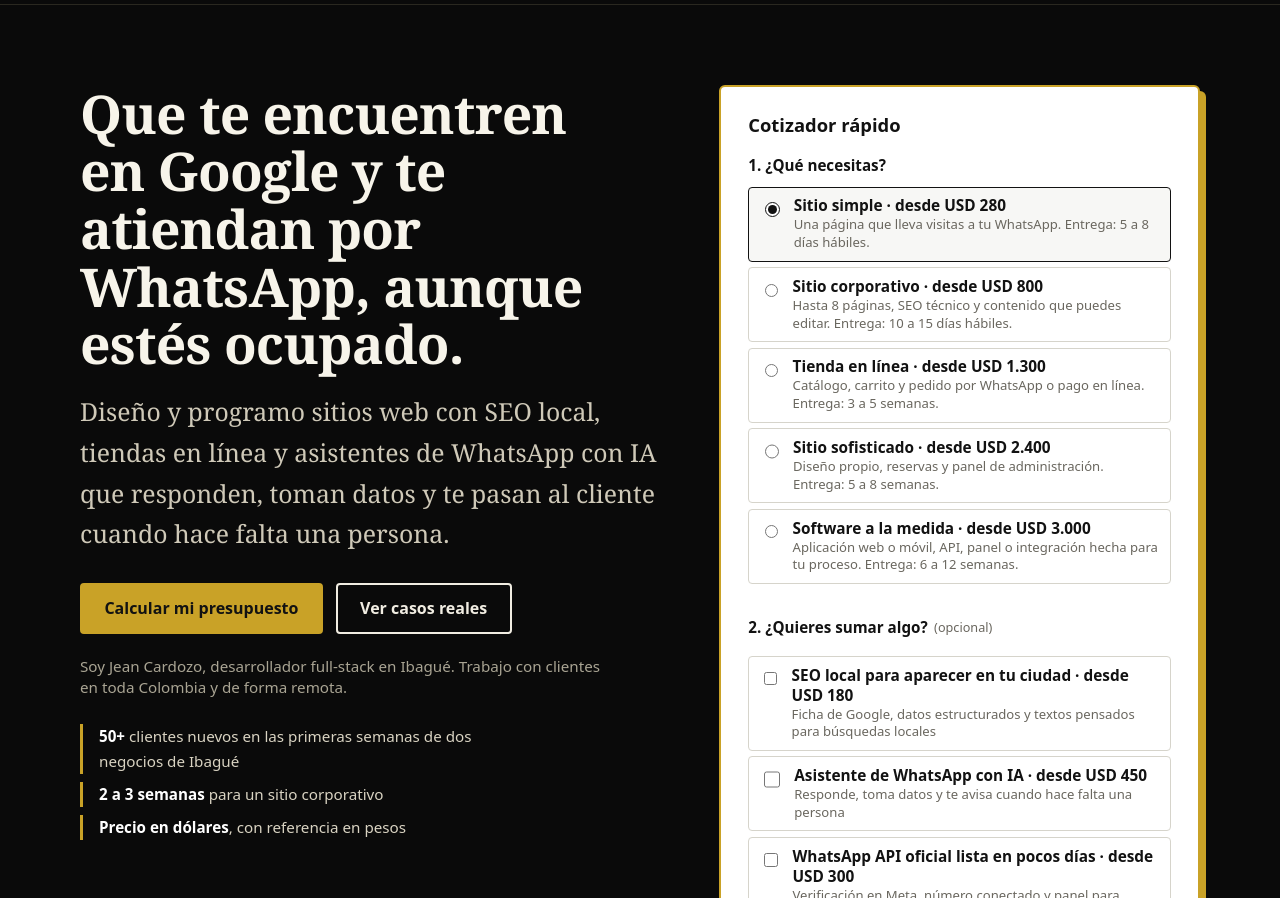
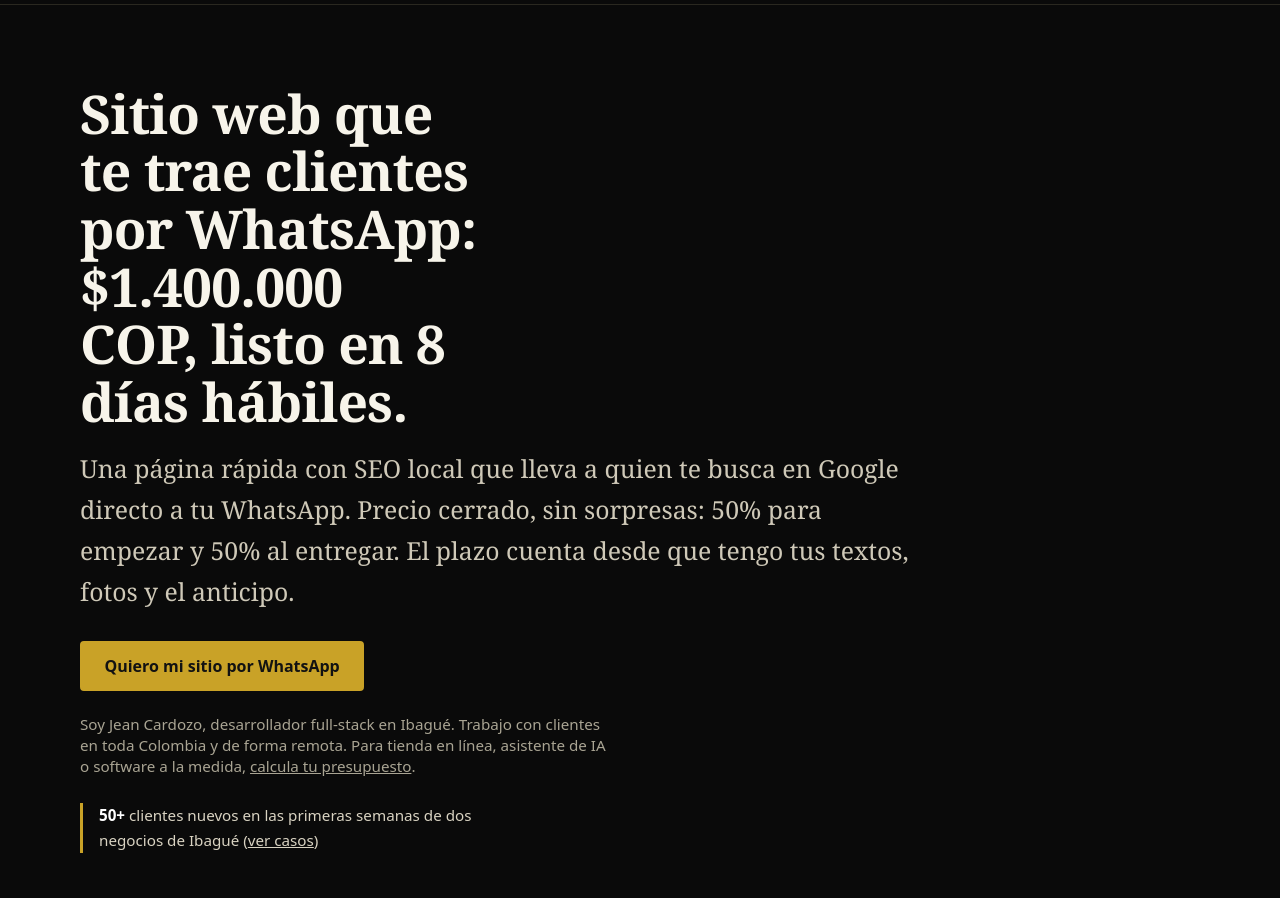
Before and after one commit to JeanCardozo/Portafolio, an Astro site: page / in a window 1280 px wide. Shown: the part 54-952 px from the top of the page. Built offline with nearby package versions, Linux system fonts and the light colour scheme; Astro itself is replaced by a stand-in of ours.

Commit message:
feat(home): lead the hero with one fixed-price offer and move the quote form below

```diff
--- a/src/pages/index.astro
+++ b/src/pages/index.astro
@@ -1,10 +1,11 @@
 ---
 import Base from '../layouts/Base.astro';
-import { site, tiers, addons, care, agentMonthly, hourly, trm, waLink } from '../data/site';
+import { site, tiers, addons, care, agentMonthly, hourly, trm, waLink, offer } from '../data/site';
 import { services } from '../data/services';
 
 const usd = (n: number) => n.toLocaleString('es-CO');
 const weeks = (d: [number, number]) => (d[1] <= 15 ? `${d[0]} a ${d[1]} días hábiles` : `${Math.round(d[0] / 5)} a ${Math.round(d[1] / 5)} semanas`);
+const copFmt = offer.cop.toLocaleString('es-CO');
 const title = 'Páginas web, software y asistentes de WhatsApp con IA · JeanCRG';
 const description = 'Desarrollador full-stack en Ibagué: páginas web con SEO local, tiendas, software a la medida y asistentes de WhatsApp con IA. Cotiza en 30 segundos.';
 const schema = [
@@ -33,61 +34,18 @@ const schema = [
 ---
 <Base title={title} description={description} schema={schema}>
   <section class="hero hero-dark">
-    <div class="wrap hero-grid">
-      <div>
-        <h1>Que te encuentren en Google y te atiendan por WhatsApp, aunque estés ocupado.</h1>
-        <p class="lede">Diseño y programo sitios web con SEO local, tiendas en línea y asistentes de WhatsApp con IA que responden, toman datos y te pasan al cliente cuando hace falta una persona.</p>
+    <div class="wrap hero-grid" style="grid-template-columns:1fr">
+      <div style="max-width:52rem">
+        <h1>{offer.name}: ${copFmt} COP, listo en {offer.days} días hábiles.</h1>
+        <p class="lede">Una página rápida con SEO local que lleva a quien te busca en Google directo a tu WhatsApp. Precio cerrado, sin sorpresas: {offer.upfront}% para empezar y {100 - offer.upfront}% al entregar. El plazo cuenta desde que tengo tus textos, fotos y el anticipo.</p>
         <div class="hero-cta">
-          <a class="btn btn-gold" href="#cotizador">Calcular mi presupuesto</a>
-          <a class="btn btn-ghost" href="#casos">Ver casos reales</a>
+          <a class="btn btn-gold" href={waLink(`Hola Jean, quiero el ${offer.name.toLowerCase()} por $${copFmt} COP en ${offer.days} días hábiles. Mi negocio es:`)} data-track="wa_hero">Quiero mi sitio por WhatsApp</a>
         </div>
-        <p class="who">Soy Jean Cardozo, desarrollador full-stack en Ibagué. Trabajo con clientes en toda Colombia y de forma remota.</p>
+        <p class="who">Soy Jean Cardozo, desarrollador full-stack en Ibagué. Trabajo con clientes en toda Colombia y de forma remota. Para tienda en línea, asistente de IA o software a la medida, <a href="#cotizador">calcula tu presupuesto</a>.</p>
         <ul class="hero-proof ui" aria-label="Resultados">
-          <li><b>50+</b> clientes nuevos en las primeras semanas de dos negocios de Ibagué</li>
-          <li><b>2 a 3 semanas</b> para un sitio corporativo</li>
-          <li><b>Precio en dólares</b>, con referencia en pesos</li>
+          <li><b>50+</b> clientes nuevos en las primeras semanas de dos negocios de Ibagué (<a href="#casos">ver casos</a>)</li>
         </ul>
       </div>
-
-      <form class="quote" id="cotizador" aria-labelledby="q-title" novalidate>
-        <h2 id="q-title">Cotizador rápido</h2>
-        <fieldset>
-          <legend>1. ¿Qué necesitas?</legend>
-          {tiers.map((t, i) => (
-            <label class="opt">
-              <input type="radio" name="tier" value={t.id} checked={i === 0} />
-              <span><b>{t.name} · desde USD {usd(t.from)}</b><small>{t.note} Entrega: {weeks(t.days)}.</small></span>
-            </label>
-          ))}
-        </fieldset>
-        <details class="extras" id="extras">
-          <summary>2. ¿Quieres sumar algo? <small>(opcional)</small></summary>
-          <fieldset>
-          {addons.map((a) => (
-            <label class="opt">
-              <input type="checkbox" name="addon" value={a.id} />
-              <span><b>{a.name} · desde USD {usd(a.from)}</b><small>{a.note}</small></span>
-            </label>
-          ))}
-          <label class="opt">
-            <input type="checkbox" name="care" value="care" />
-            <span><b>Plan mensual de cuidado · USD {care.from} a {care.to} al mes</b><small>{care.note}</small></span>
-          </label>
-          </fieldset>
-        </details>
-        <div class="field">
-          <label for="biz">3. ¿Cómo se llama tu negocio? <small>(opcional)</small></label>
-          <input id="biz" name="biz" type="text" maxlength="60" autocomplete="organization" placeholder="Ej: Panadería La Esquina" />
-        </div>
-        <div class="total" aria-live="polite">
-          <div class="amount">USD <mark id="range">—</mark></div>
-          <p id="cop"></p>
-          <p id="eta"></p>
-          <p id="monthly"></p>
-          <p>Es un rango de referencia. Te doy el precio cerrado después de una llamada corta, sin costo.</p>
-        </div>
-        <a class="btn btn-gold" id="send" href={waLink('Hola Jean, quiero cotizar.')} data-track="wa_quote">Enviar esta cotización por WhatsApp</a>
-      </form>
     </div>
   </section>
 
@@ -214,6 +172,51 @@ const schema = [
     </div>
   </section>
 
+  <section class="sec-alt" id="cotizador-sec">
+    <div class="wrap" style="max-width:44rem">
+      <h2>¿Necesitas algo distinto? Calcula tu presupuesto</h2>
+      <form class="quote" id="cotizador" aria-labelledby="q-title" novalidate>
+        <h2 id="q-title">Cotizador rápido</h2>
+        <fieldset>
+          <legend>1. ¿Qué necesitas?</legend>
+          {tiers.map((t, i) => (
+            <label class="opt">
+              <input type="radio" name="tier" value={t.id} checked={i === 0} />
+              <span><b>{t.name} · desde USD {usd(t.from)}</b><small>{t.note} Entrega: {weeks(t.days)}.</small></span>
+            </label>
+          ))}
+        </fieldset>
+        <details class="extras" id="extras">
+          <summary>2. ¿Quieres sumar algo? <small>(opcional)</small></summary>
+          <fieldset>
+          {addons.map((a) => (
+            <label class="opt">
+              <input type="checkbox" name="addon" value={a.id} />
+              <span><b>{a.name} · desde USD {usd(a.from)}</b><small>{a.note}</small></span>
+            </label>
+          ))}
+          <label class="opt">
+            <input type="checkbox" name="care" value="care" />
+            <span><b>Plan mensual de cuidado · USD {care.from} a {care.to} al mes</b><small>{care.note}</small></span>
+          </label>
+          </fieldset>
+        </details>
+        <div class="field">
+          <label for="biz">3. ¿Cómo se llama tu negocio? <small>(opcional)</small></label>
+          <input id="biz" name="biz" type="text" maxlength="60" autocomplete="organization" placeholder="Ej: Panadería La Esquina" />
+        </div>
+        <div class="total" aria-live="polite">
+          <div class="amount">USD <mark id="range">—</mark></div>
+          <p id="cop"></p>
+          <p id="eta"></p>
+          <p id="monthly"></p>
+          <p>Es un rango de referencia. Te doy el precio cerrado después de una llamada corta, sin costo.</p>
+        </div>
+        <a class="btn btn-gold" id="send" href={waLink('Hola Jean, quiero cotizar.')} data-track="wa_quote">Enviar esta cotización por WhatsApp</a>
+      </form>
+    </div>
+  </section>
+
   <section id="dudas">
     <div class="wrap">
       <h2>Lo que suelen preguntar antes de contratar</h2>
```
